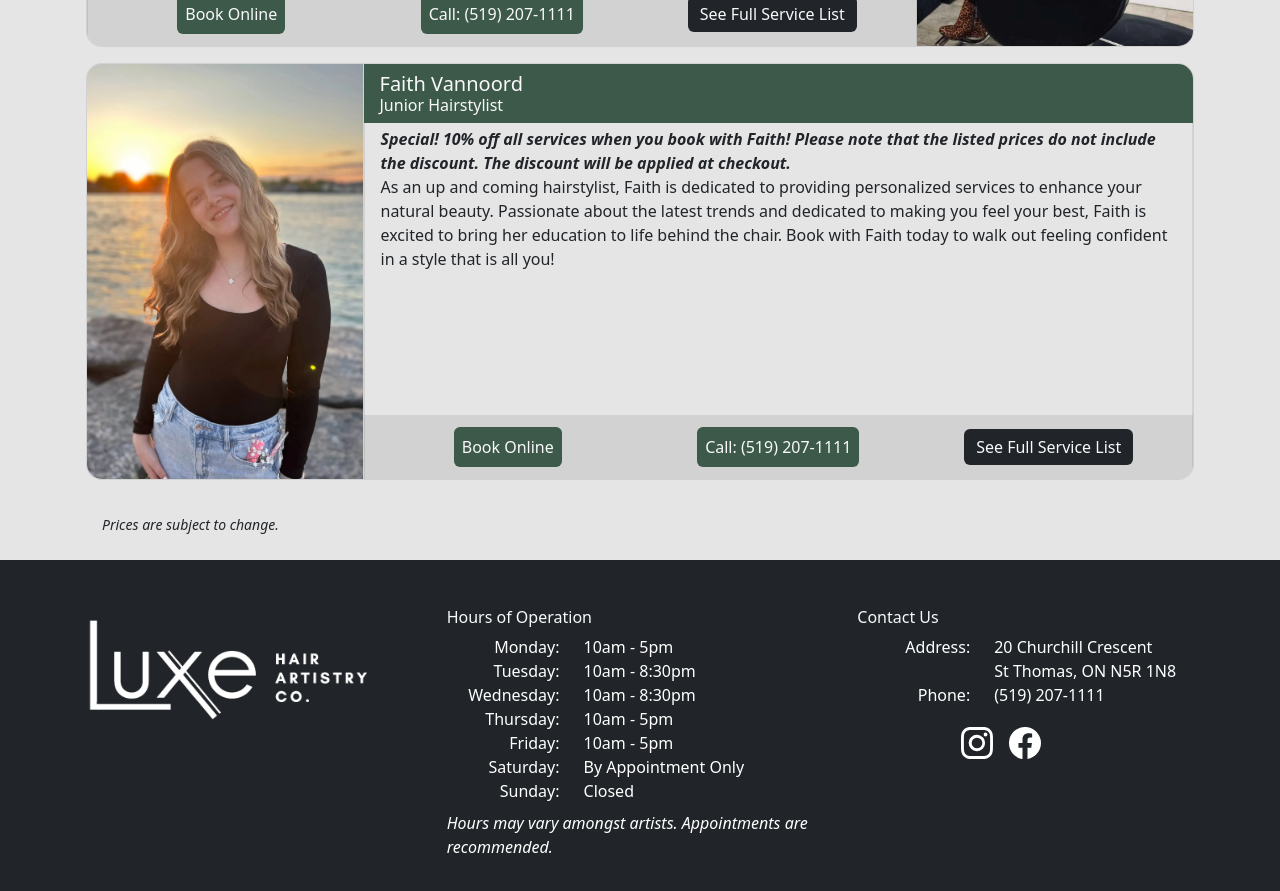
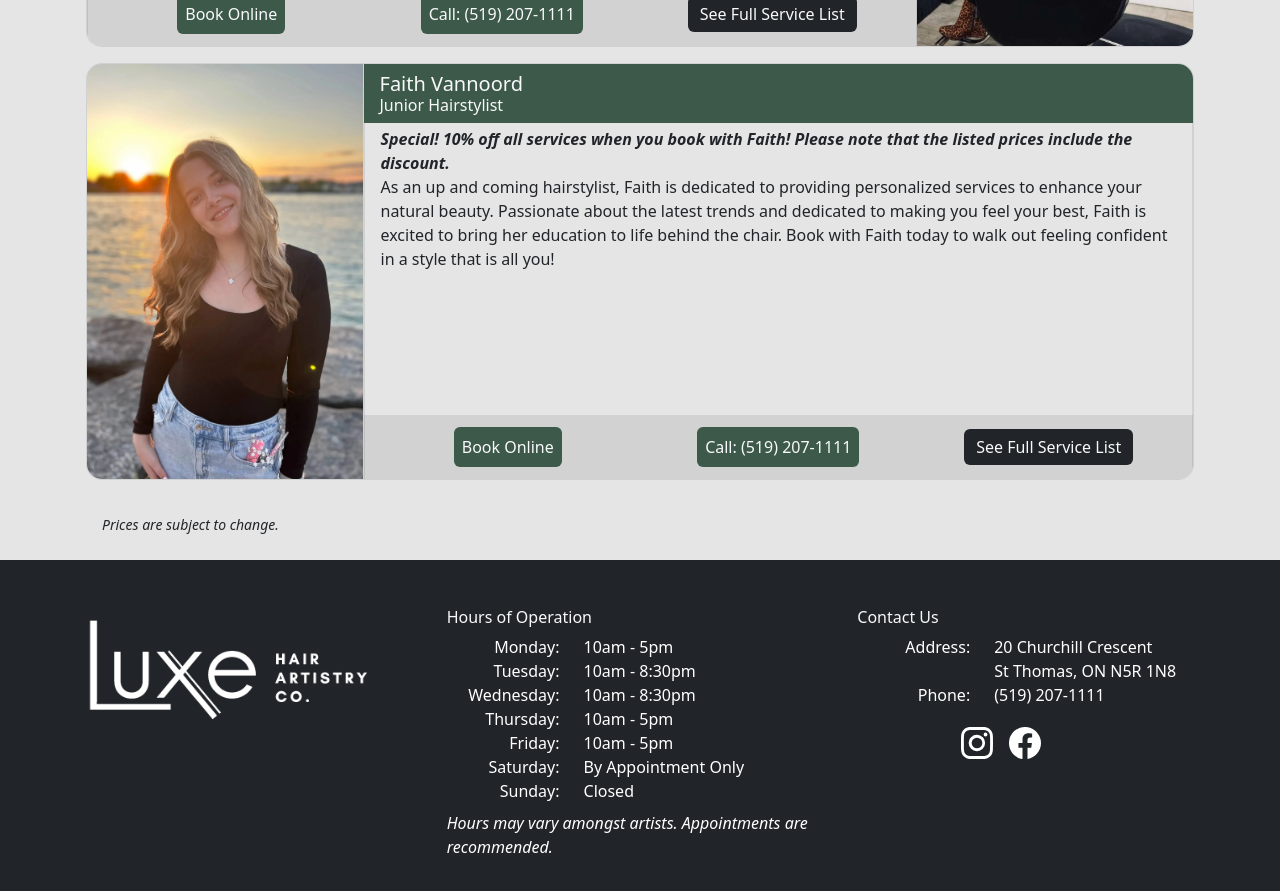
Before and after one commit to LuxeHairArtistryCo/LuxeHairArtistryCo.github.io, a React (Vite) app: page /hairstylists in a window 1280 px wide. Shown: the part 1040-1931 px from the top of the page. Built offline with nearby package versions, Linux system fonts and the light colour scheme.

Commit message:
1.5.1: Updated Faith Bio

```diff
--- a/src/constants_artists.ts
+++ b/src/constants_artists.ts
@@ -64,7 +64,7 @@ isAcceptingNewClients: true,
 {
 name: "Faith Vannoord",
 position: "Junior Hairstylist",
-bio: "Special! 10% off all services when you book with Faith! Please note that the listed prices do not include the discount. The discount will be applied at checkout.\nAs an up and coming hairstylist, Faith is dedicated to providing personalized services to enhance your natural beauty. Passionate about the latest trends and dedicated to making you feel your best, Faith is excited to bring her education to life behind the chair. Book with Faith today to walk out feeling confident in a style that is all you!",
+bio: "Special! 10% off all services when you book with Faith! Please note that the listed prices include the discount.\nAs an up and coming hairstylist, Faith is dedicated to providing personalized services to enhance your natural beauty. Passionate about the latest trends and dedicated to making you feel your best, Faith is excited to bring her education to life behind the chair. Book with Faith today to walk out feeling confident in a style that is all you!",
 primaryButtonText: "Book Online",
 primaryButtonLink: "https://squareup.com/appointments/book/k2t8zozwpu8n5w/LZ0J6HENZDD2W/start",
 secondaryButtonText: "Call: (519) 207-1111",
```
Also changed, not shown: 1 other file (tests, documents, lock files or other folders).
